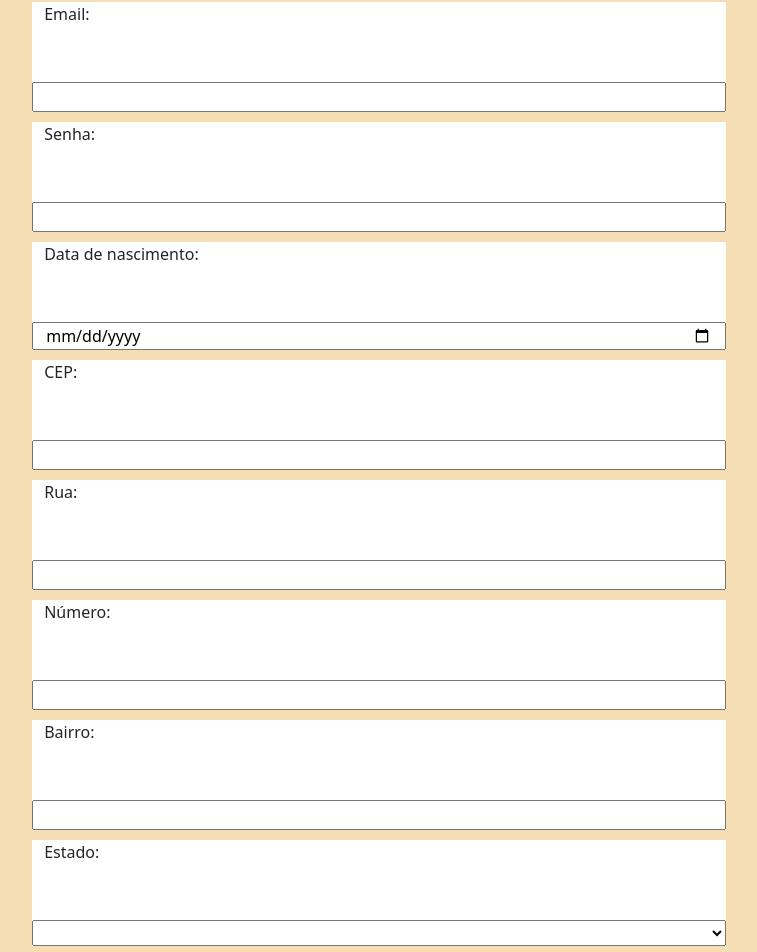
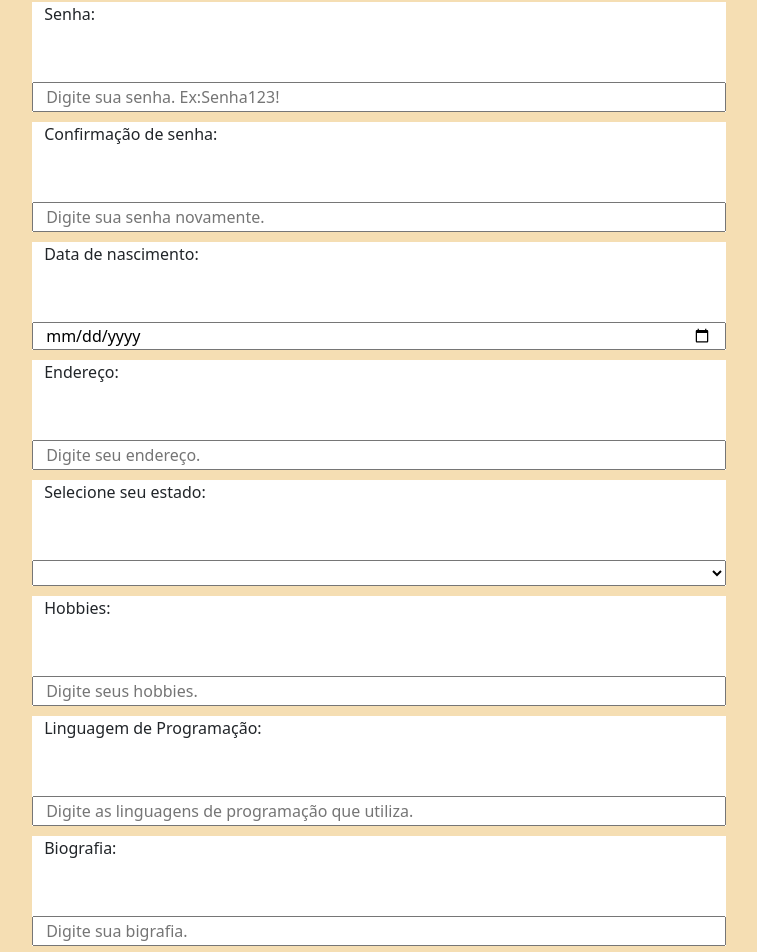
Before and after one commit to spricigom/projeto1-dev, a Vue app: page / in a window 1280 px wide. Shown: the part 294-1246 px from the top of the page, without its empty margins (261-1018 px from the left). Built offline with nearby package versions, Linux system fonts and the light colour scheme.

Commit message:
trabalho finalizado

```diff
--- a/src/App.vue
+++ b/src/App.vue
@@ -1,21 +1,17 @@
 <script setup>
 import { reactive, ref } from "vue";
+
+const estados = ["AC", "AL", "AP", "AM", "BA", "CE", "DF", "ES", "GO", "MA", "MT", "MS", "MG", "PA", "PB", "PR", "PE", "PI", "RJ", "RN", "RS", "RO", "RR", "SC", "SP", "SE", "TO"]
 
 const usuario = reactive({
     nome: '',
     email: '',
-    idade: 0,
     senha: '',
+    confirmSenha: '',
     nascimento: '',
-    estado: ["AC", "AL", "AP", "AM", "BA", "CE", "DF", "ES", "GO", "MA", "MT", "MS", "MG", "PA", "PB", "PR", "PE", "PI", "RJ", "RN", "RS", "RO", "RR", "SC", "SP", "SE", "TO"],
+    endereco: ''
+})
 
-})
-const endereco = reactive({
-    CEP: '',
-    rua: '',
-    numero: '',
-    bairro: '',
-})
 const diversos = reactive({
     hobbies: '',
     linguagem: '',
@@ -24,76 +20,110 @@ const diversos = reactive({
 })
 const mostrarResultado = ref(false)
 
-//if (usuario.idade <= 18 && usuario.idade >= 60) {}
-''</script>
+function enviarDados() {
+    let error = false
+    if (usuario.nome == '') {
+        alert("Faltou o nome")
+        error = true
+    }
+    if (usuario.email == '') {
+        alert("Faltou o email")
+        error = true
+    }
+    if (usuario.senha == '') {
+        alert("Faltou a senha")
+        error = true
+    }
+    if (usuario.confirmSenha == '') {
+        alert("Faltou a confirmação de senha")
+        error = true
+    }
+    if (usuario.senha !== usuario.confirmSenha) {
+        alert("Senhas não conferem")
+        error = true
+    }
+    if (usuario.nascimento == '') {
+        alert("Faltou a data de nascimento")
+        error = true
+    }
+    if (usuario.endereco == '') {
+        alert("Faltou o endereço")
+        error = true
+    }
+    if (diversos.hobbies == '') {
+        alert("Faltou o hobbies")
+        error = true
+    }
+    if (diversos.linguagem == '') {
+        alert("Faltou a linguagem de programção")
+        error = true
+    }
+    if (diversos.biografia == '') {
+        alert("Faltou a sua biografia")
+        error = true
+    }
+    if (estados == '') {
+        alert("Faltou o estado")
+        error = true
+    }
+    // validar
+    if (!error) {
+        mostrarResultado.value = !mostrarResultado.value
+    }
+}
+</script>
 
 
 
 <template>
     <div class="fundo">
 
-
-
-
         <div class="container">
             <h1>Projeto 1</h1>
             <div class="formulario">
-            <form @submit.prevent="mostrarResultado = !mostrarResultado">
-                <div class="row" >
+                <form @submit.prevent="enviarDados">
+                    <div class="row">
                         <label for="">Nome:</label>
-                    <input type="text" v-model="usuario.nome">
-                </div>
-                <div class="row">
-                    <label for="">Idade:</label>
-                    <input type="number" v-model="usuario.idade">
+                        <input type="text" v-model="usuario.nome" placeholder="Digite seu nome.">
                     </div>
                     <div class="row">
                         <label for="">Email:</label>
-                    <input type="email" v-model="usuario.email">
+                        <input type="email" v-model="usuario.email" placeholder="Digite seu email.">
                     </div>
                     <div class="row">
                         <label for="">Senha:</label>
-                    <input type="password" v-model="usuario.senha">
+                        <input type="password" v-model="usuario.senha" placeholder="Digite sua senha. Ex:Senha123!">
+                    </div>
+                    <div class="row">
+                        <label for="">Confirmação de senha:</label>
+                        <input type="password" v-model="usuario.confirmSenha" placeholder="Digite sua senha novamente.">
                     </div>
                     <div class="row">
                         <label for="">Data de nascimento:</label>
-                    <input type="date" v-model="usuario.nascimento">
+                        <input type="date" v-model="usuario.nascimento" placeholder="Digite sua data de nascimento.">
                     </div>
                     <div class="row">
-                    <label for="">CEP:</label>
-                    <input type="number" v-model="endereco.CEP">
+                        <label for="">Endereço:</label>
+                        <input type="text" v-model="usuario.endereco" placeholder="Digite seu endereço.">
                     </div>
                     <div class="row">
-                    <label for="">Rua:</label>
-                    <input type="text" v-model="endereco.rua">
-                </div>
-                <div class="row">
-
-                    <label for="">Número:</label>
-                    <input type="number" v-model="endereco.numero">
-                </div>
-                <div class="row">
-                    <label for="">Bairro:</label>
-                    <input type="text" v-model="endereco.bairro">
-                </div>
-                <div class="row">
-                    <label for="">Estado:</label>
+                        <label for=""> Selecione seu estado:</label>
                         <select name="estados" id="estados" v-model.lazy="usuario.estado">
-                        <option value="" disabled selected> Selecione um estado</option>
-                        <option v-for="(item, index) in usuario.estado" :key="index">  {{item}}</option>
+                            <option v-for="(item, index) in estados" :value="item" :key="index"> {{ item }}</option>
                         </select>
                     </div>
                     <div class="row">
-                    <label for="">Hobbies</label>
-                    <input type="text" v-model="diversos.hobbies">
+                        <label for="">Hobbies:</label>
+                        <input type="text" v-model="diversos.hobbies" placeholder="Digite seus hobbies.">
                     </div>
                     <div class="row">
-                    <label for="">Linguagem de Programação</label>
-                    <input type="text" v-model="diversos.linguagem">
+                        <label for="">Linguagem de Programação:</label>
+                        <input type="text" v-model="diversos.linguagem"
+                            placeholder="Digite as linguagens de programação que utiliza.">
                     </div>
                     <div class="row">
-                    <label for="">Biografia</label>
-                    <input type="text" v-model="diversos.biografia">
+                        <label for="">Biografia:</label>
+                        <input type="text" v-model="diversos.biografia" placeholder="Digite sua bigrafia.">
                     </div>
                     <button type="submit" id="botao">Mostrar</button>
                 </form>
@@ -105,10 +135,11 @@ const mostrarResultado = ref(false)
         <p>Nome: {{ usuario.nome }}</p>
         <p>Email: {{ usuario.email }}</p>
         <p>Senha: {{ usuario.senha }}</p>
-        <p>Data de nascimento: {{usuario.nascimento}}</p>
-        <p>CEP: {{ endereco.CEP }}</p>
-        <p>Rua: {{ endereco.rua }}</p>
-        <p>Número: {{ endereco.numero }}</p>
-        <p>Bairro: {{endereco.bairro}}</p>
+        <p>Data de nascimento: {{ usuario.nascimento }}</p>
+        <p>Endereço: {{ usuario.endereco }}</p>
+        <p>Estado: {{ estados }}</p>
+        <p>Hobbies: {{ diversos.hobbies }}</p>
+        <p>Linguagem de programação: {{ diversos.linguagem }}</p>
+        <p>Biografia: {{ diversos.biografia }}</p>
     </div>
 </template>
```
Lines whose indentation alone changed are shown as unchanged.
